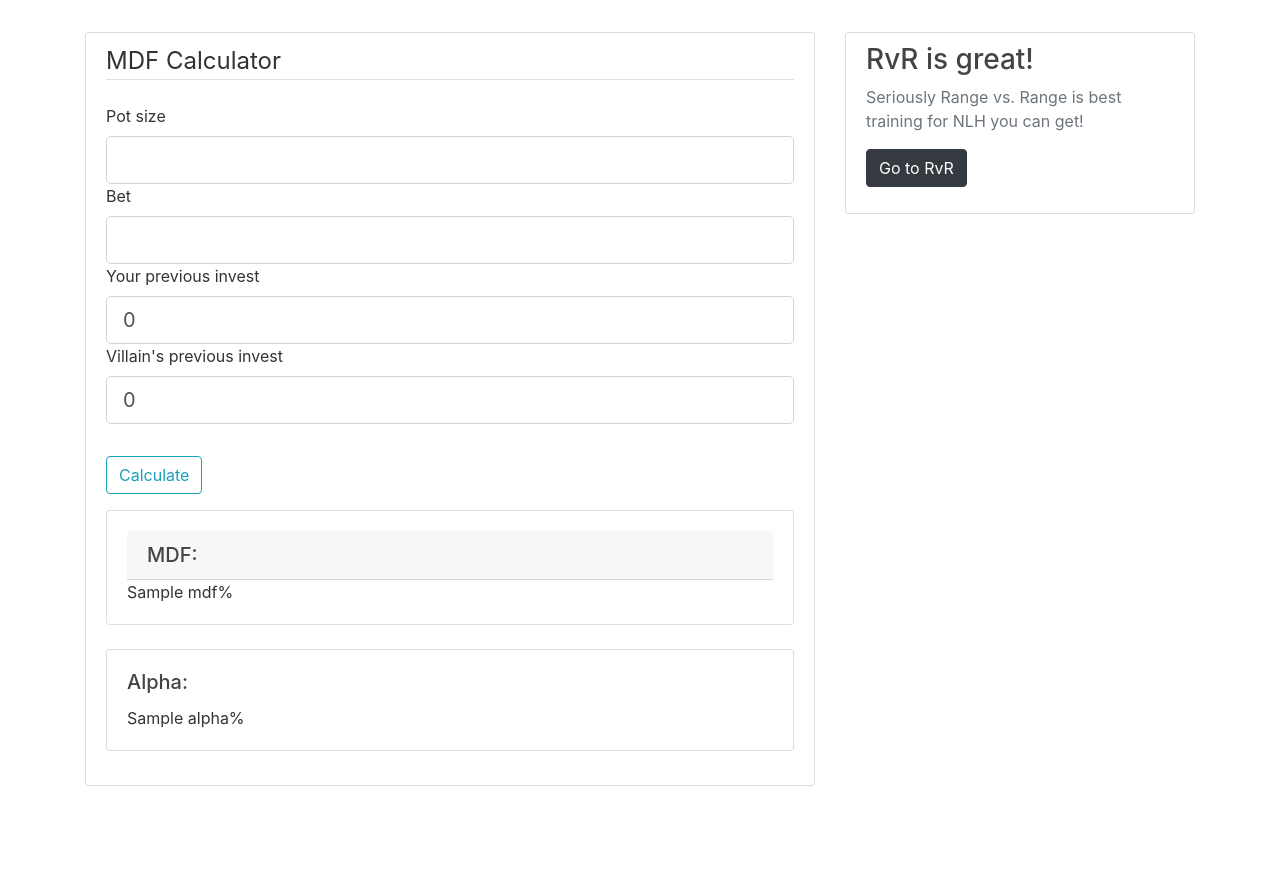
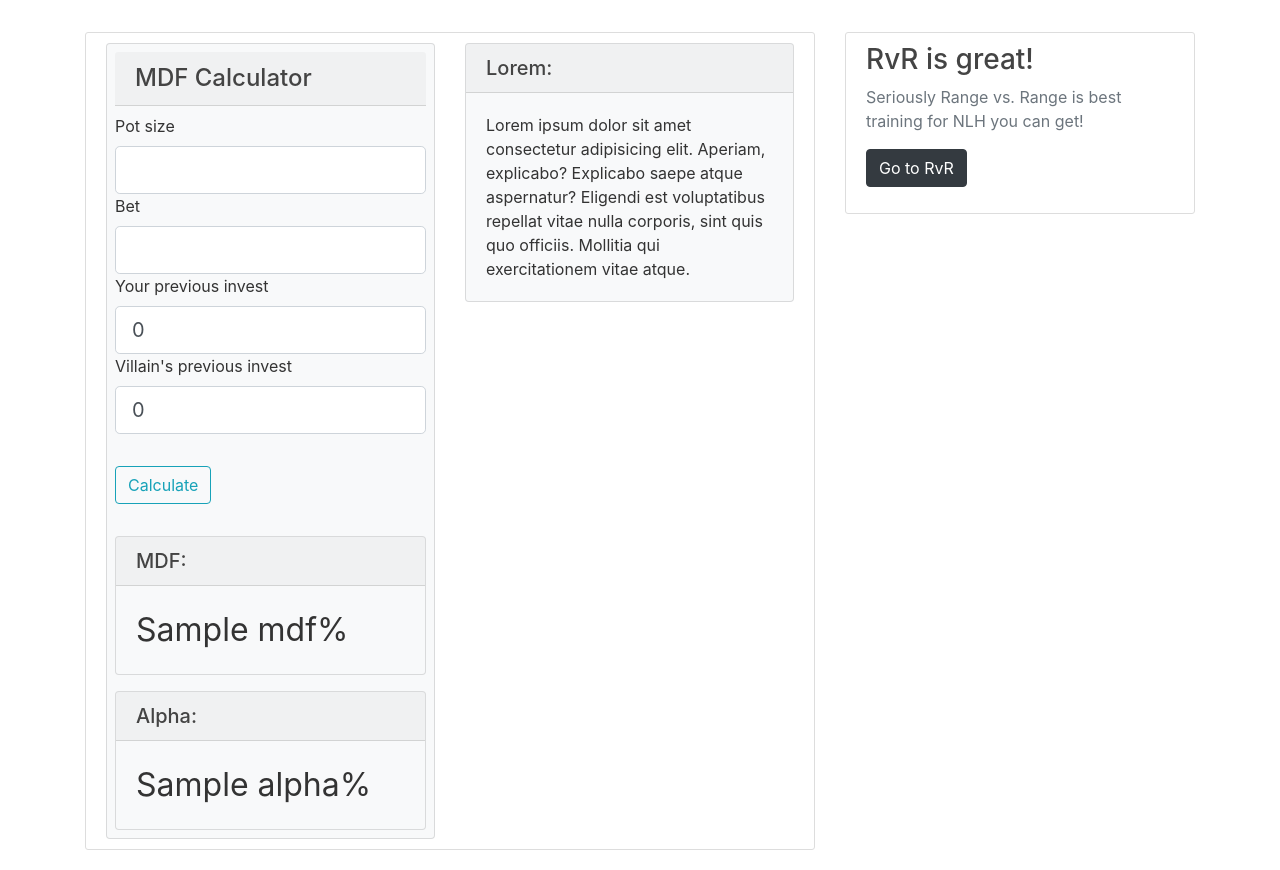
Before and after one commit to TimoRJensen/RvRTools, a Flask app: template rvr_tools/templates/calculator.html in a window 1280 px wide. Shown: the part 128-998 px from the top of the page. Before the commit the page ends 914 px from the top, so only its background shows below. Run offline with Flask 2, Linux system fonts and the light colour scheme; the template is opened without the code that fills it: values that come from a table or form of the project are taken from there, most other values are stand-ins (such as "Sample title", 1, 10 or a date in 2020); some libraries are stand-ins or nearby versions.

Commit message:
Calcs in cards

```diff
--- a/rvr_tools/templates/calculator.html
+++ b/rvr_tools/templates/calculator.html
@@ -1,10 +1,13 @@
 {% extends "layout.html" %}
 {% block content %}
 <div class="content-section">
-    <form action="" method="post">
+    <div class="row">
+        <div class="col">
+            <div class="card bg-light">
+                <form action="" method="post" class="m-2">
                     {{ form.hidden_tag() }}
-        <fieldset class="form-group">
-            <legend class="border-bottom mb-4">MDF Calculator</legend>
+                    <fieldset class="form-group ">
+                        <h4 class="card-header mb-2">MDF Calculator</h4>
                         <div class="form-group">
                             {{ form.pot.label(class="form-control-label") }}
                             {% if form.pot.errors %}
@@ -59,18 +62,35 @@
                         {{ form.submit(class="btn btn-outline-info") }}
                     </div>
                 </form>
-    <div class="card w-100 mb-4">
+                <div class="row">
+                    <div class="col">
+                        <div class="card bg-light m-2">
                             <!-- <img class="card-img-top" src="..." alt="Card image cap"> -->
+                            <h5 class="card-header">MDF:</h5>
                             <div class="card-body">
-            <h5 class="card-header">MDF:</h5>
-            <p class="card-text" id="output">{{ mdf }}%</p>
+                                <p class="card-text" id="output" style="font-size: 2rem;">{{ mdf }}%</p>
                                 <!-- <button onclick="copyElementText('output')" class="btn btn-outline-info">Copy MDF</button> -->
                             </div>
                         </div>
-    <div class="card w-100 mb-4">
+                    </div>
+                    <div class="col">
+                        <div class="card bg-light m-2">
+                            <h5 class="card-header">Alpha:</h5>
                             <div class="card-body">
-            <h5 class="card-title">Alpha:</h5>
-            <p class="card-text" id="output-alpha">{{ alpha }}%</p>
+                                <p class="card-text" id="output-alpha" style="font-size: 2rem;">{{ alpha }}%</p>
+                            </div>
+                        </div>
+                    </div>
+                </div>
+            </div>
+        </div>
+        <div class="col">
+            <div class="card bg-light">
+                <h5 class="card-header">Lorem:</h5>
+                <div class="card-body">
+                    Lorem ipsum dolor sit amet consectetur adipisicing elit. Aperiam, explicabo? Explicabo saepe atque aspernatur? Eligendi est voluptatibus repellat vitae nulla corporis, sint quis quo officiis. Mollitia qui exercitationem vitae atque.
+                </div>
+            </div>
         </div>
     </div>
 </div>
```
Lines whose indentation alone changed are shown as unchanged.
